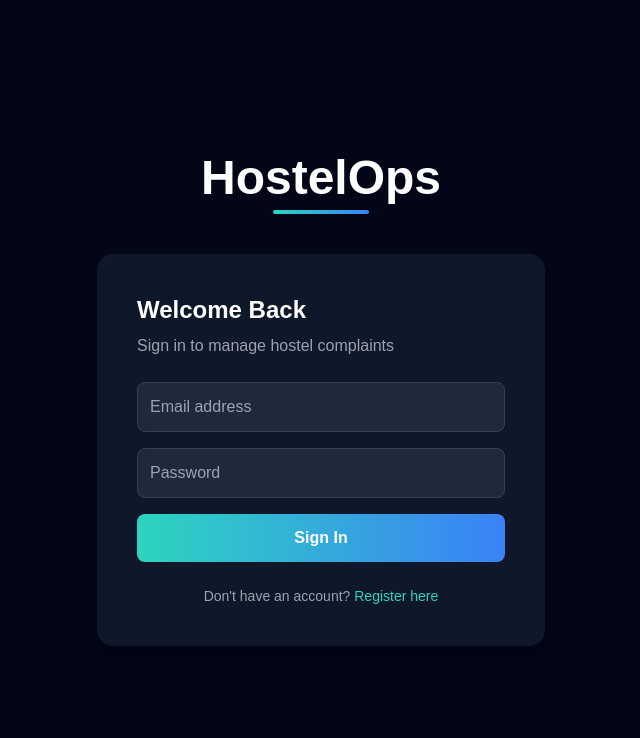
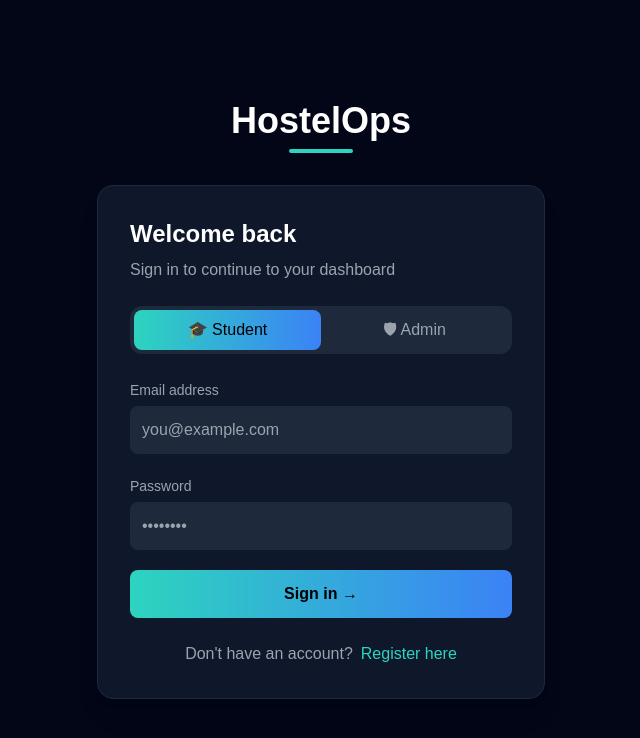
Before and after one commit to jayadithya24/hostelops-fullstack, a React (Vite) app in the folder hostelops-frontend/: page / in a window 1280 px wide. Shown: the top 738 px of the page, without its empty margins (319-959 px from the left). Built offline with nearby package versions, Linux system fonts and the light colour scheme.

Commit message:
Added role-based login validation (student/admin)

```diff
--- a/hostelops-frontend/src/api/api.js
+++ b/hostelops-frontend/src/api/api.js
@@ -5,14 +5,14 @@ export default API;
 
 /* ================= LOGIN ================= */
 
-export async function loginUser(email, password) {
+export async function loginUser(email, password, role) {
 
   const res = await fetch(`${API}/api/login`, {
     method: "POST",
     headers: {
       "Content-Type": "application/json"
     },
-    body: JSON.stringify({ email, password })
+    body: JSON.stringify({ email, password, role })
   });
 
   return res.json();
--- a/hostelops-frontend/src/components/ComplaintCard.jsx
+++ b/hostelops-frontend/src/components/ComplaintCard.jsx
@@ -44,9 +44,15 @@ export default function ComplaintCard({ complaint }) {
 
           <div className="flex items-center gap-3 mt-2">
 
-            <span className="px-3 py-1 rounded-full bg-cyan-500/20 text-cyan-300 text-sm">
-              {complaint.priority} Priority
-            </span>
+            <span
+  className={`px-3 py-1 rounded-full text-sm font-medium
+    ${complaint.priority === "Low" && "bg-blue-100 text-blue-600"}
+    ${complaint.priority === "Medium" && "bg-orange-100 text-orange-600"}
+    ${complaint.priority === "High" && "bg-red-100 text-red-600"}
+  `}
+>
+  {complaint.priority} Priority
+</span>
 
             <span className="text-gray-400 text-sm">
               {complaint.createdAt
--- a/hostelops-frontend/src/components/ComplaintForm.jsx
+++ b/hostelops-frontend/src/components/ComplaintForm.jsx
@@ -22,9 +22,13 @@ export default function ComplaintForm({refresh}){
 
   e.preventDefault();
 
-    await submitComplaint(form);
+  const token = localStorage.getItem("token");
 
+  const res = await submitComplaint(form, token);
+
+  if(res.message){
     refresh();
+  }
 
   setForm({
     name:"",
--- a/hostelops-frontend/src/components/Navbar.jsx
+++ b/hostelops-frontend/src/components/Navbar.jsx
@@ -13,7 +13,7 @@ export default function Navbar(){
 
   return(
 
-    <header className="bg-slate-900 border-b border-slate-800">
+    <header className="sticky top-0 z-50 bg-slate-900 border-b border-slate-800">
 
       <div className="max-w-7xl mx-auto px-6 py-4 flex justify-between items-center">
 
--- a/hostelops-frontend/src/pages/Login.jsx
+++ b/hostelops-frontend/src/pages/Login.jsx
@@ -1,101 +1,170 @@
 import { useState } from "react";
-import API from "../api/api";
+import { useNavigate } from "react-router-dom";
+import { loginUser } from "../api/api";
 
 export default function Login() {
 
-  const [email,setEmail] = useState("");
-  const [password,setPassword] = useState("");
+  const navigate = useNavigate();
 
-  async function handleLogin(e){
+  const [role,setRole] = useState("student");
+
+  const [form,setForm] = useState({
+    email:"",
+    password:""
+  });
+
+  function handleChange(e){
+    setForm({...form,[e.target.name]:e.target.value});
+  }
+
+  async function handleSubmit(e){
+
     e.preventDefault();
 
-    const res = await fetch(`${API}/api/login`,{
-      method:"POST",
-      headers:{
-        "Content-Type":"application/json"
-      },
-      body:JSON.stringify({email,password})
-    });
+    const res = await loginUser(form.email,form.password,role);
 
-    const data = await res.json();
+    if(res.token){
 
-    if(data.token){
+      localStorage.setItem("token",res.token);
+      localStorage.setItem("role",res.role);
 
-      localStorage.setItem("token",data.token);
-      localStorage.setItem("role",data.role);
-
-      if(data.role === "admin"){
-        window.location.href="/admin";
+      if(res.role === "admin"){
+        navigate("/admin");
       }else{
-        window.location.href="/dashboard";
+        navigate("/dashboard");
       }
 
     }else{
-      alert(data.message);
+      alert(res.message);
     }
 
   }
 
   return(
 
-    <div className="min-h-screen flex flex-col items-center justify-center bg-slate-950 text-white">
+    <div className="min-h-screen flex items-center justify-center bg-slate-950 text-white">
+
+      <div className="w-full max-w-md">
 
         {/* Logo */}
-      <h1 className="text-5xl font-extrabold mb-2">
+
+        <h1 className="text-4xl font-bold text-center mb-8">
           HostelOps
+          <div className="w-16 h-1 bg-teal-400 mx-auto mt-2 rounded"></div>
         </h1>
 
-      <div className="w-24 h-1 bg-gradient-to-r from-teal-400 to-blue-500 rounded mb-10"></div>
+        {/* Card */}
 
-      {/* Card */}
-      <div className="bg-slate-900 p-10 rounded-2xl shadow-xl w-full max-w-md">
+        <div className="bg-slate-900 p-8 rounded-2xl border border-slate-800 shadow-xl">
 
-        <h2 className="text-2xl font-bold mb-2">
-          Welcome Back
+          <h2 className="text-2xl font-semibold mb-2">
+            Welcome back
           </h2>
 
           <p className="text-gray-400 mb-6">
-          Sign in to manage hostel complaints
+            Sign in to continue to your dashboard
           </p>
 
-        <form onSubmit={handleLogin} className="space-y-4">
+
+          {/* ROLE TOGGLE */}
+
+          <div className="flex bg-slate-800 rounded-xl p-1 mb-6">
+
+            <button
+              onClick={()=>setRole("student")}
+              className={`flex-1 py-2 rounded-lg ${
+                role==="student"
+                ? "bg-gradient-to-r from-teal-400 to-blue-500 text-black"
+                : "text-gray-400"
+              }`}
+            >
+              🎓 Student
+            </button>
+
+            <button
+              onClick={()=>setRole("admin")}
+              className={`flex-1 py-2 rounded-lg ${
+                role==="admin"
+                ? "bg-gradient-to-r from-teal-400 to-blue-500 text-black"
+                : "text-gray-400"
+              }`}
+            >
+              🛡 Admin
+            </button>
+
+          </div>
+
+
+          {/* FORM */}
+
+          <form onSubmit={handleSubmit} className="space-y-5">
+
+            <div>
+
+              <label className="text-sm text-gray-400">
+                Email address
+              </label>
 
               <input
-            type="email"
-            placeholder="Email address"
-            value={email}
-            onChange={(e)=>setEmail(e.target.value)}
-            required
-            className="w-full p-3 rounded-lg bg-slate-800 border border-slate-700"
+                name="email"
+                value={form.email}
+                onChange={handleChange}
+                placeholder="you@example.com"
+                className="w-full mt-1 bg-slate-800 p-3 rounded-lg"
               />
+
+            </div>
+
+            <div>
+
+              <label className="text-sm text-gray-400">
+                Password
+              </label>
 
               <input
                 type="password"
-            placeholder="Password"
-            value={password}
-            onChange={(e)=>setPassword(e.target.value)}
-            required
-            className="w-full p-3 rounded-lg bg-slate-800 border border-slate-700"
+                name="password"
+                value={form.password}
+                onChange={handleChange}
+                placeholder="••••••••"
+                className="w-full mt-1 bg-slate-800 p-3 rounded-lg"
               />
 
+            </div>
+
+
+            {/* LOGIN BUTTON */}
+
             <button
-            className="w-full bg-gradient-to-r from-teal-400 to-blue-500 py-3 rounded-lg font-semibold hover:opacity-90"
+              className="w-full bg-gradient-to-r from-teal-400 to-blue-500 py-3 rounded-lg font-semibold text-black"
             >
-            Sign In
+              Sign in →
             </button>
 
           </form>
 
-        <p className="text-sm text-gray-400 mt-6 text-center">
-          Don't have an account?{" "}
-          <a href="/register" className="text-teal-400">
+
+          {/* REGISTER LINK */}
+
+          <p className="text-center text-gray-400 mt-6">
+
+            Don't have an account?
+
+            <span
+              onClick={()=>navigate("/register")}
+              className="text-teal-400 ml-2 cursor-pointer"
+            >
               Register here
-          </a>
+            </span>
+
           </p>
 
         </div>
 
       </div>
 
+    </div>
+
   );
+
 }
```
Also changed, not shown: 1 other file (tests, documents, lock files or other folders). Lines whose indentation alone changed are shown as unchanged.
